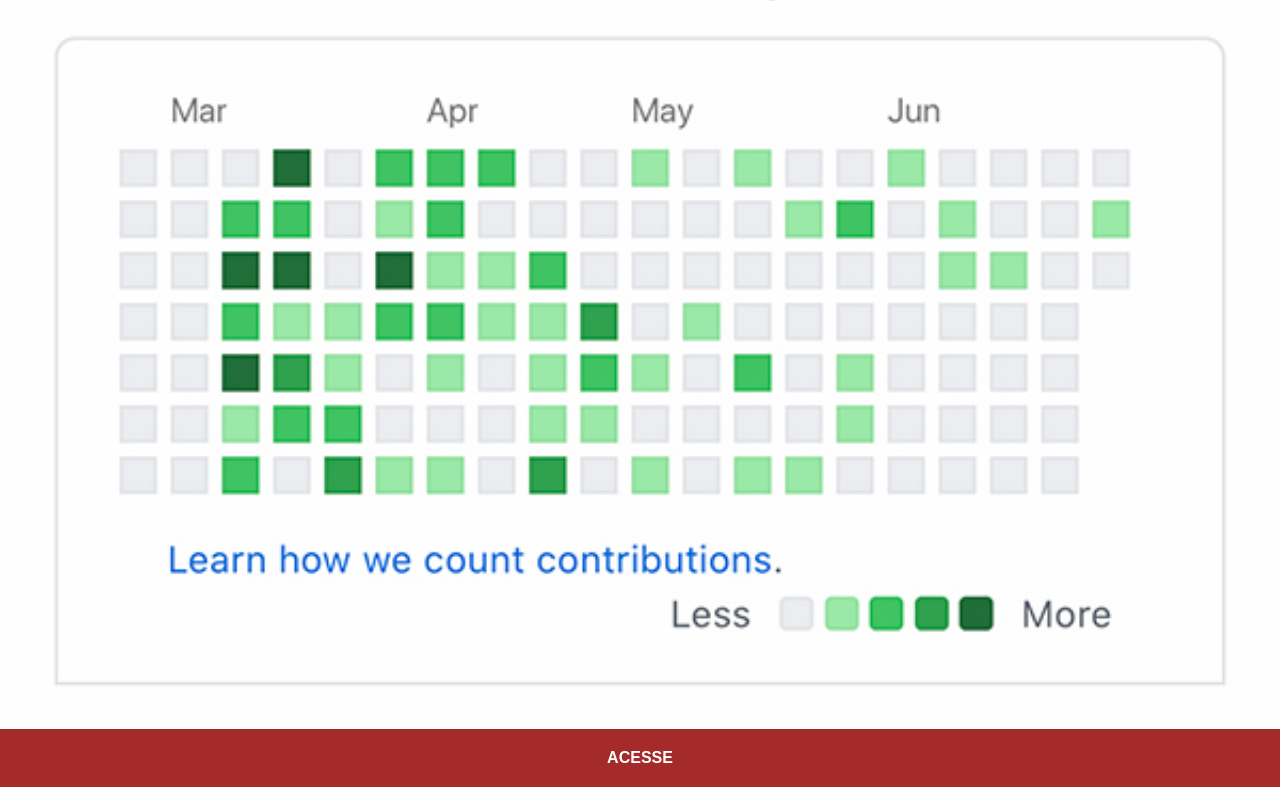
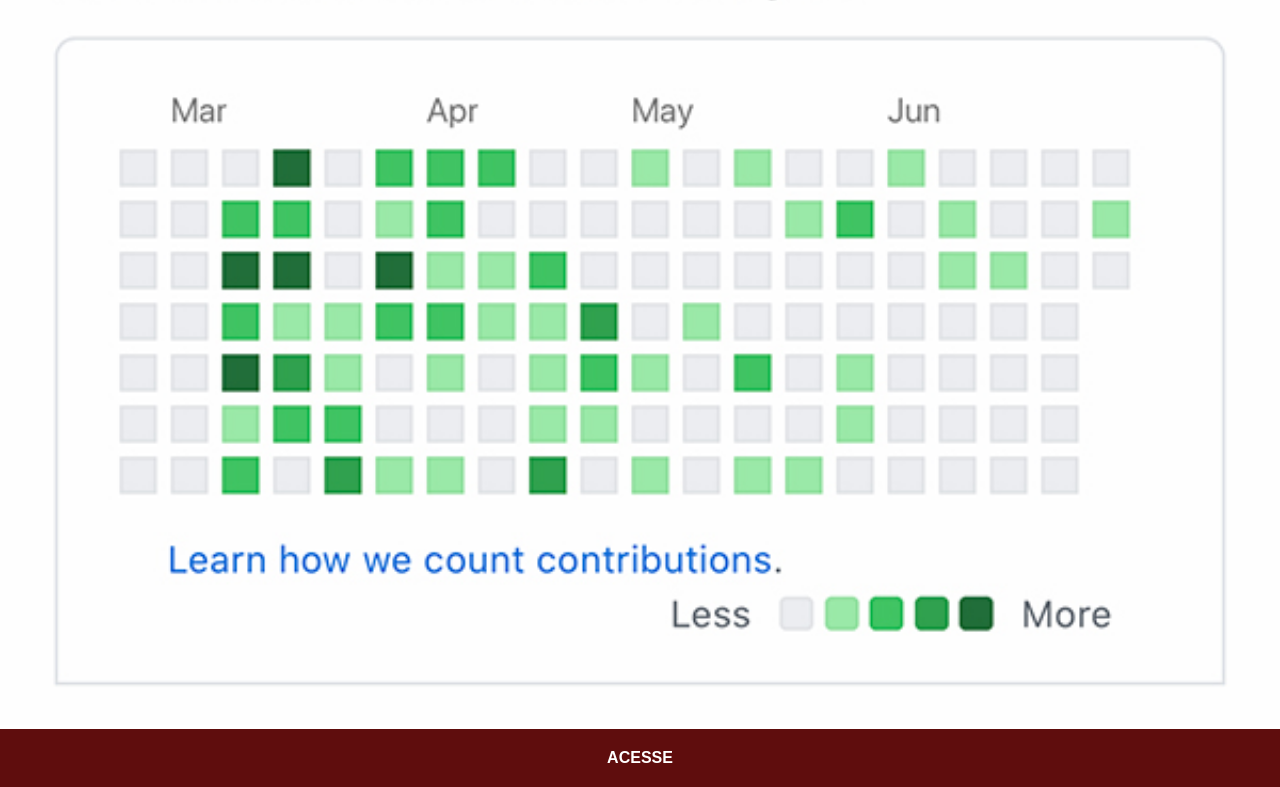
Before and after one commit to Vitor-TWN/Projeto-redes, a plain HTML site: page github.html in a window 1280 px wide. In both pictures the pointer is over the link "ACESSE". Shown: the part 4007-4794 px from the top of the page. Drawn offline with Linux system fonts and the light colour scheme.

Commit message:
Update social.css

```diff
--- a/estilo/social.css
+++ b/estilo/social.css
@@ -26,5 +26,5 @@ a {
 }
 
 a:hover {
-    background-color: brown;
+    background-color: rgb(95, 13, 13);
 }
```
